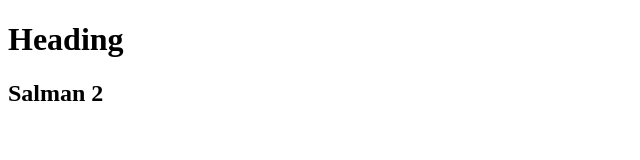
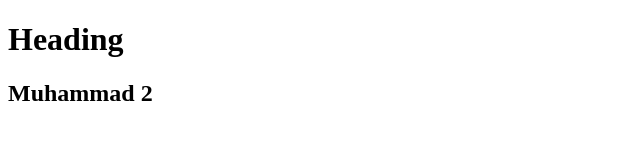
Before and after one commit to sitprosqa/sitpros, a plain HTML site: page index.html in a window 1280 px wide. Shown: the full height of the page, 0-640 px from the left. Drawn offline with Linux system fonts and the light colour scheme.

Commit message:
Update index.html

```diff
--- a/index.html
+++ b/index.html
@@ -5,6 +5,6 @@
 </head>
 <body>
 <h1>Heading</h1>
-<h2>Salman 2</h2>
+<h2>Muhammad 2</h2>
 </body>
 </html>
```
